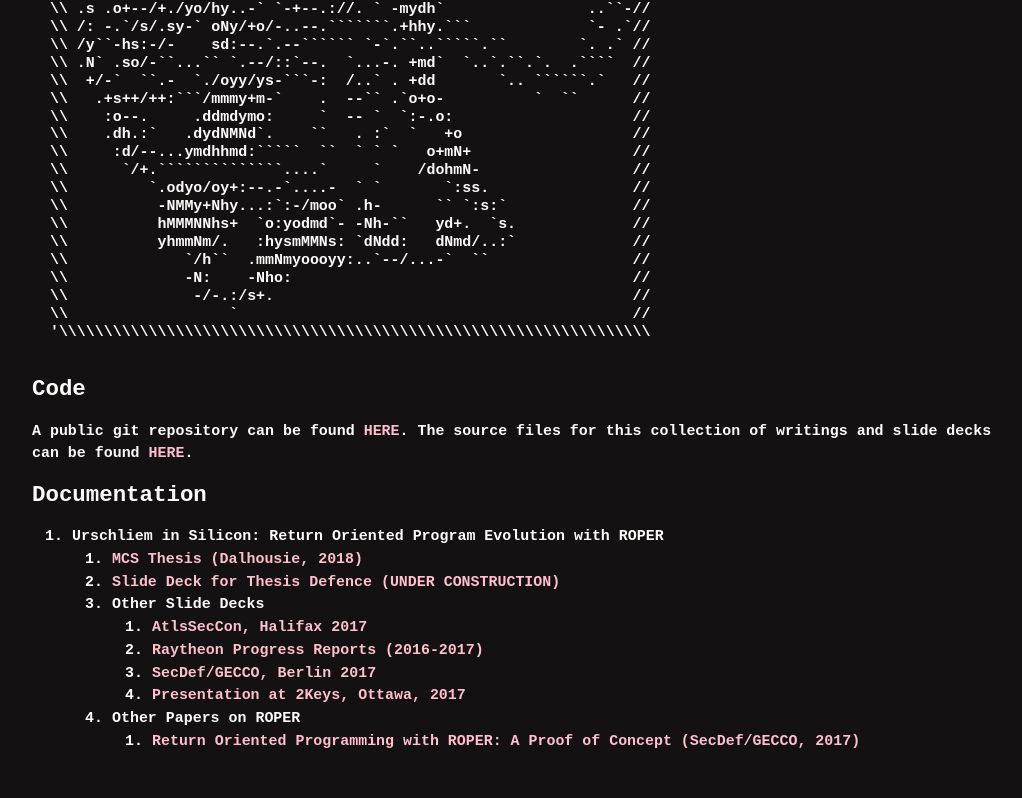
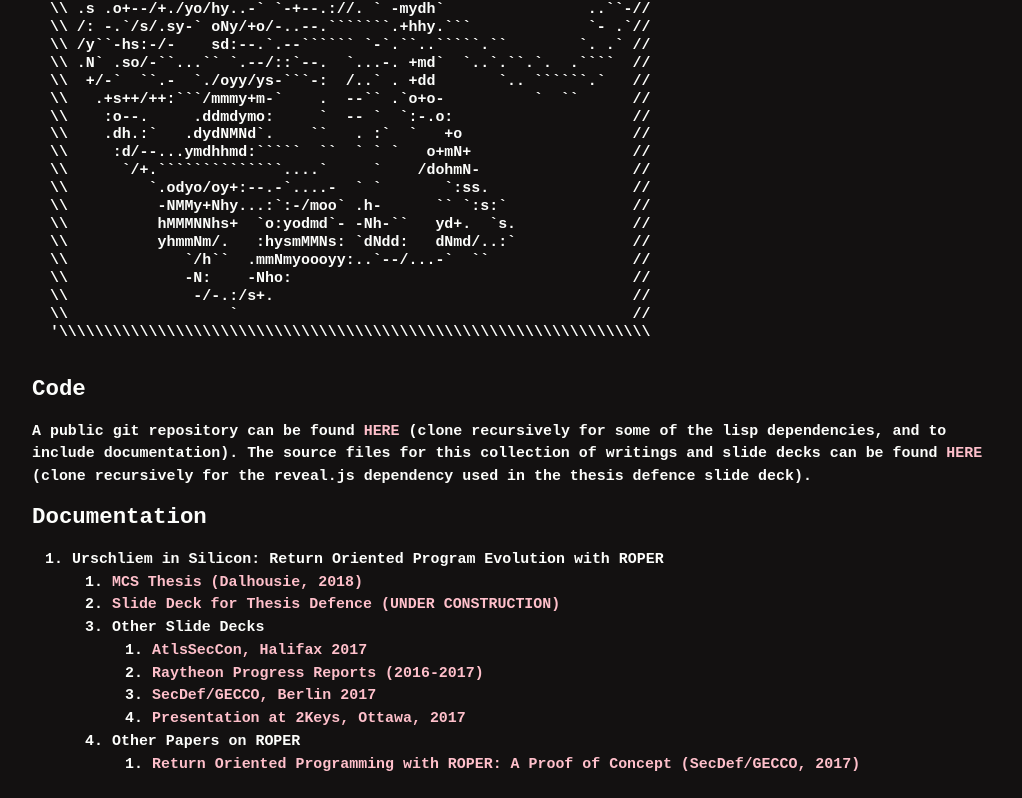
Before and after one commit to oblivia-simplex/roper-doc, a plain HTML site: page index.html in a window 1280 px wide. Shown: the part 614-1412 px from the top of the page, without its empty margins (118-1140 px from the left). Before the commit the page ends 1390 px from the top, so only its background shows below. Drawn offline with Linux system fonts and the light colour scheme.

Commit message:
under construction

```diff
--- a/index.html
+++ b/index.html
@@ -65,7 +65,7 @@
 
 </pre>
         <h2>Code</h2>
-        A public git repository can be found <a href="https://github.com/oblivia-simplex/roper">HERE</a>. The source files for this collection of writings and slide decks can be found <a href="https://github.com/oblivia-simplex/roper-doc">HERE</a>.
+        A public git repository can be found <a href="https://github.com/oblivia-simplex/roper">HERE</a> (clone recursively for some of the lisp dependencies, and to include documentation). The source files for this collection of writings and slide decks can be found <a href="https://github.com/oblivia-simplex/roper-doc">HERE</a> (clone recursively for the <strong>reveal.js</strong> dependency used in the thesis defence slide deck).
 
         <h2>Documentation</h2>
         <ol>
```
